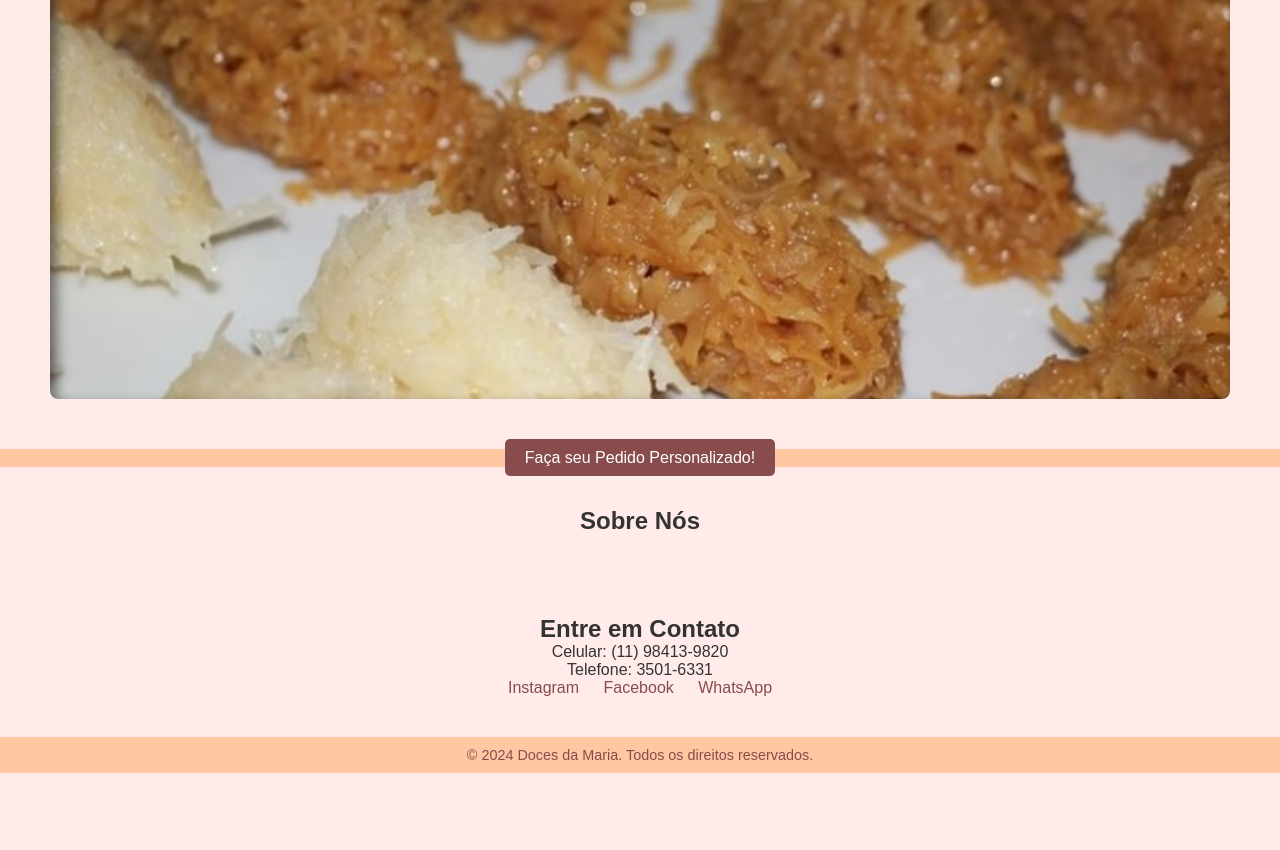
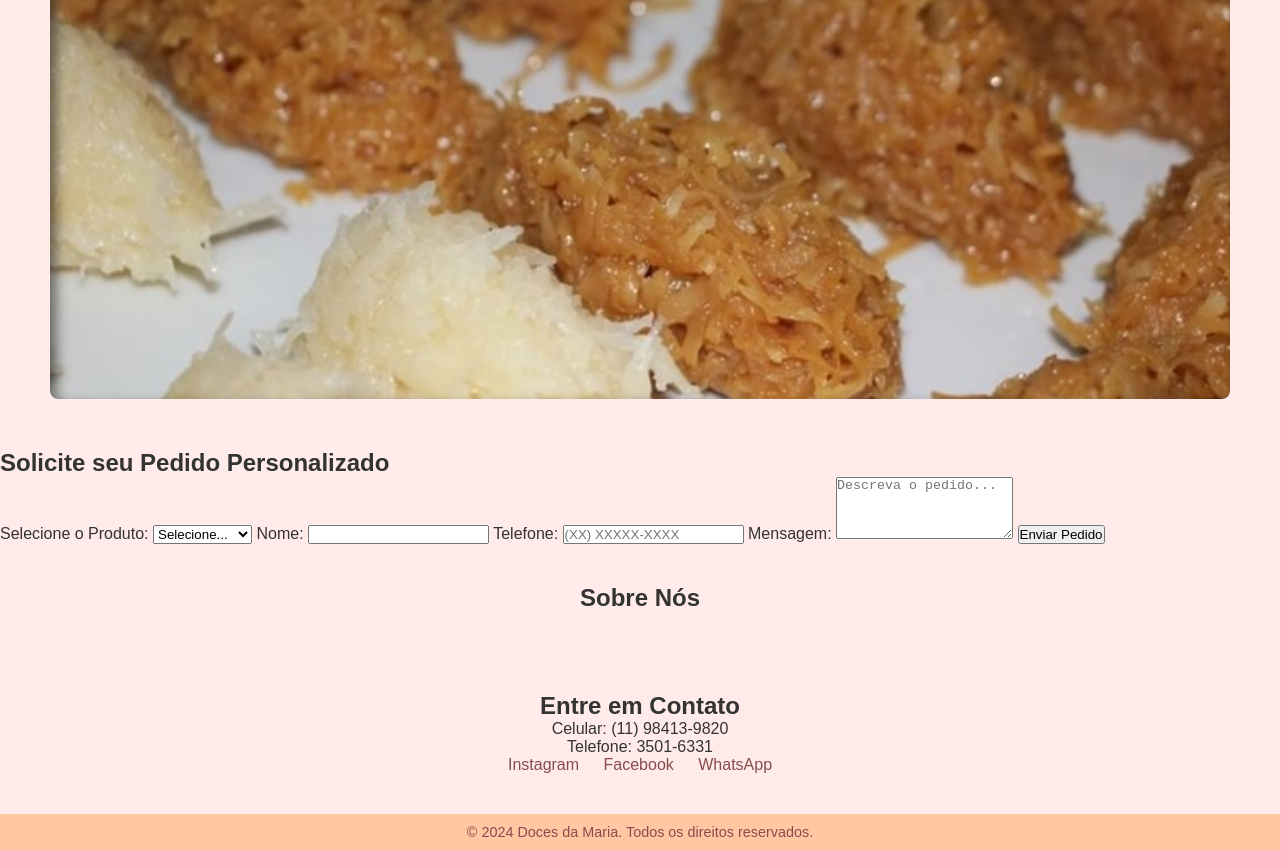
Before and after one commit to olarthur/Projeto-Sistema-Doceria, a plain HTML site: page index.html in a window 1280 px wide. Shown: the part 2244-3094 px from the top of the page. Before the commit the page ends 3017 px from the top, so only its background shows below. Drawn offline with Linux system fonts and the light colour scheme.

Commit message:
Update index.html

```diff
--- a/index.html
+++ b/index.html
@@ -38,7 +38,30 @@
         </div>
     </section>
 
-    <div id="pedido"><a href="pedido.html" class="botao">Faça seu Pedido Personalizado!</a></div>
+    <section id="pedido-personalizado">
+        <h2>Solicite seu Pedido Personalizado</h2>
+        <form id="pedidoForm">
+            <label for="produto">Selecione o Produto:</label>
+            <select id="produto" name="produto" required>
+                <option value="">Selecione...</option>
+                <option value="bolo">Bolo</option>
+                <option value="brigadeiro">Brigadeiro</option>
+                <option value="bolo-pote">Bolo de Pote</option>
+            </select>
+
+            <label for="nome">Nome:</label>
+            <input type="text" id="nome" name="nome" required>
+
+            <label for="telefone">Telefone:</label>
+            <input type="tel" id="telefone" name="telefone" required placeholder="(XX) XXXXX-XXXX">
+
+            <label for="mensagem">Mensagem:</label>
+            <textarea id="mensagem" name="mensagem" rows="4" placeholder="Descreva o pedido..." required></textarea>
+
+            <button type="submit">Enviar Pedido</button>
+        </form>
+        <p id="pedidoFeedback"></p>
+    </section>
 
     <section id="sobre">
         <h2>Sobre Nós</h2>
@@ -59,5 +82,8 @@
     <footer>
         <p>&copy; 2024 Doces da Maria. Todos os direitos reservados.</p>
     </footer>
+
+    <script src="scripts.js"></script>
+
 </body>
 </html>
```
